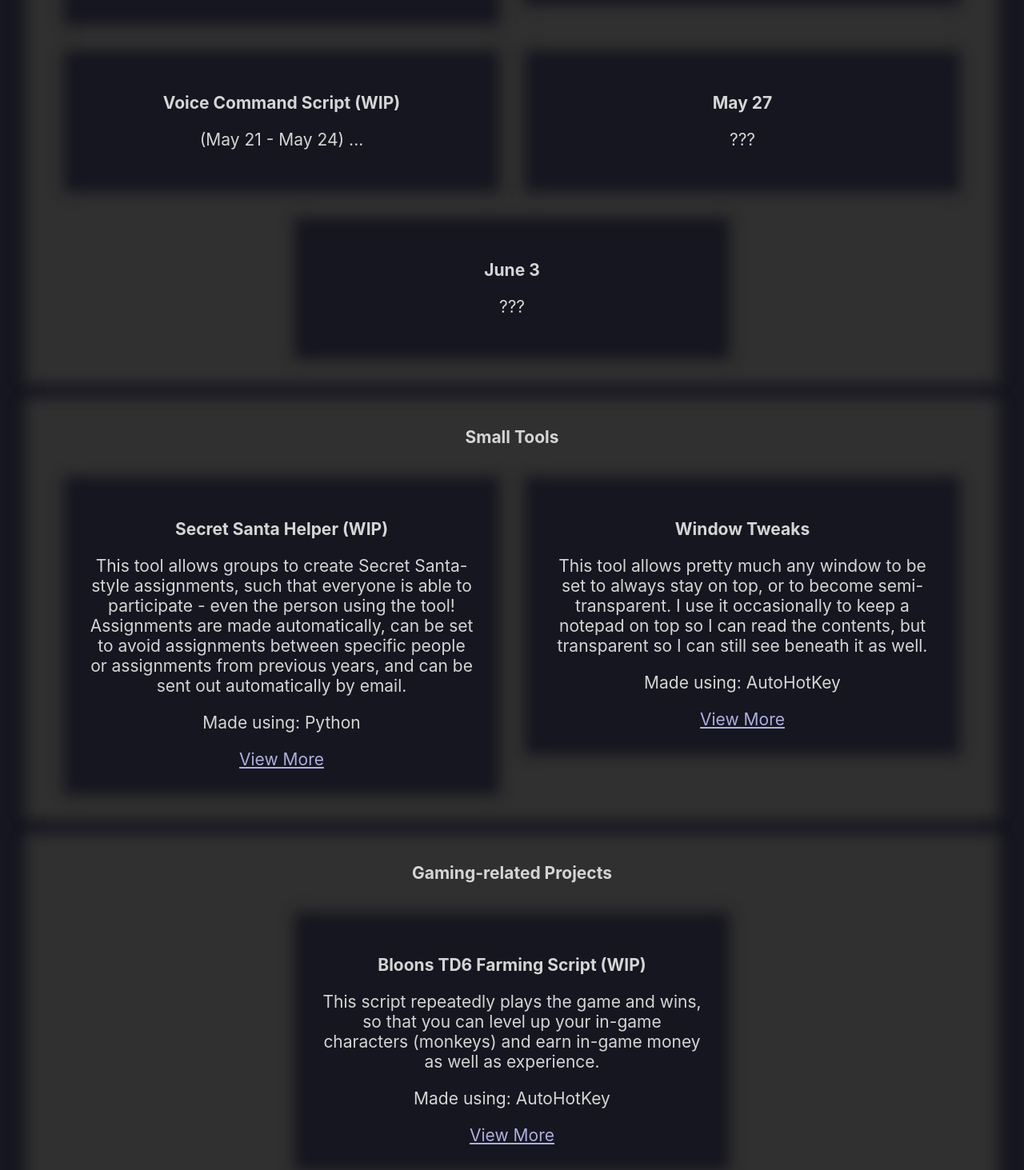
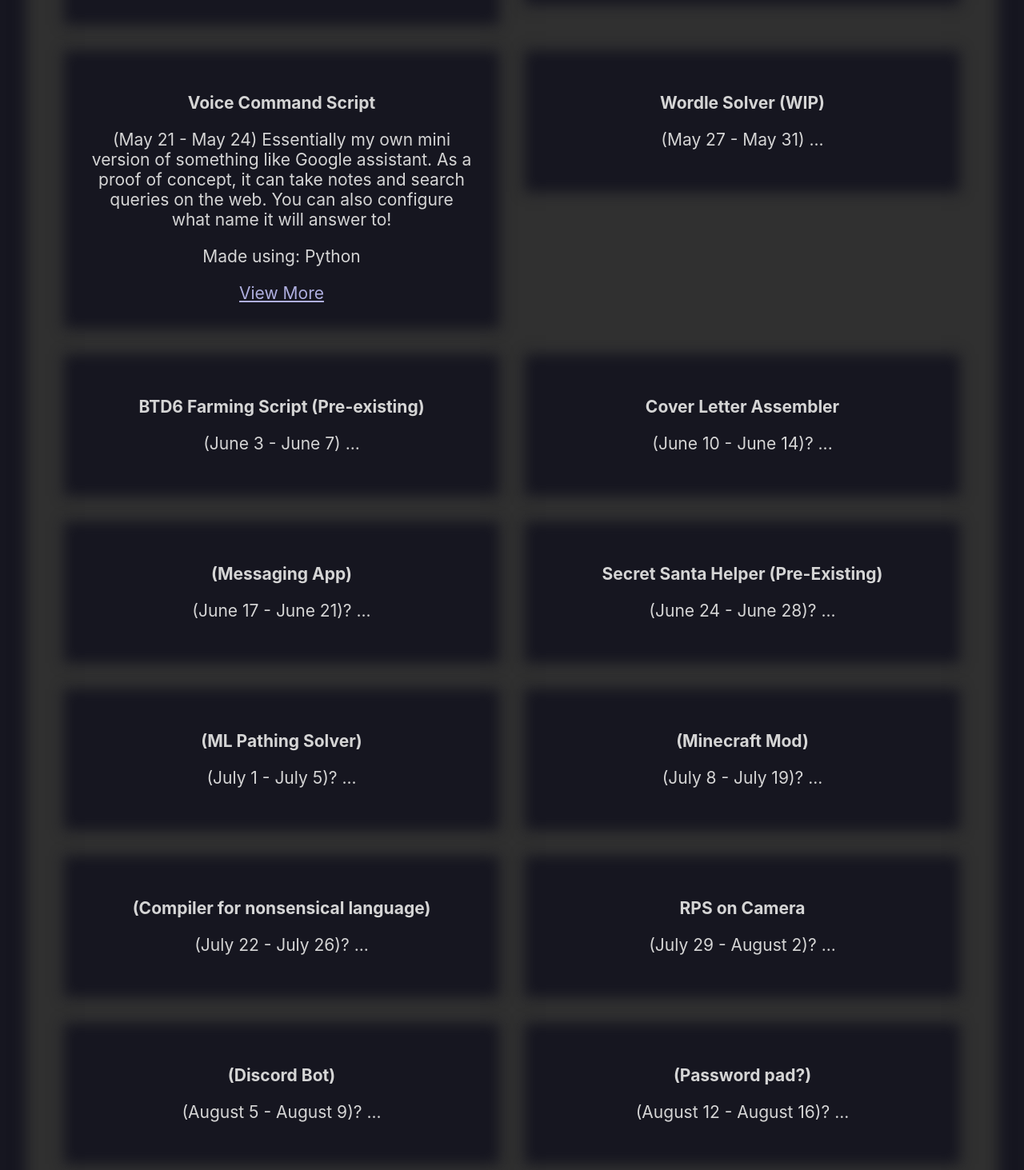
Before and after one commit to gavboi/gavboi.github.io, a React (Create React App) app: page / in a window 1280 px wide. Shown: the part 1147-2610 px from the top of the page at 80% size. Built offline with nearby package versions, Linux system fonts and the light colour scheme.

Commit message:
added voice command project

```diff
--- a/package.json
+++ b/package.json
@@ -1,7 +1,7 @@
 {
   "name": "my-app",
   "homepage": "https://gavboi.github.io",
-  "version": "2.1.1",
+  "version": "2.2.1",
   "private": true,
   "dependencies": {
     "@testing-library/jest-dom": "^5.17.0",
--- a/src/App.js
+++ b/src/App.js
@@ -38,22 +38,85 @@ function App() {
 				/>
 				<Project
 					name="Voice Command Script"
+					wip={false}
+					details="(May 21 - May 24) Essentially my own mini version of something like Google assistant. As a proof of concept, it can take notes and search queries on the web. You can also configure what name it will answer to!"
+          madeWith={["Python"]}
+					focusPage="https://github.com/gavboi/voice-commands"
+				/>
+				<Project
+					name="Wordle Solver"
 					wip={true}
-					details="(May 21 - May 24) ..."
+					details="(May 27 - May 31) ..."
           madeWith={[]}
 					focusPage=""
 				/>
 				<Project
-					name="May 27"
+					name="BTD6 Farming Script (Pre-existing)"
 					wip={false}
-					details="???"
+					details="(June 3 - June 7) ..."
           madeWith={[]}
 					focusPage=""
 				/>
 				<Project
-					name="June 3"
+					name="Cover Letter Assembler"
 					wip={false}
-					details="???"
+					details="(June 10 - June 14)? ..."
+          madeWith={[]}
+					focusPage=""
+				/>
+				<Project
+					name="(Messaging App)"
+					wip={false}
+					details="(June 17 - June 21)? ..."
+          madeWith={[]}
+					focusPage=""
+				/>
+				<Project
+					name="Secret Santa Helper (Pre-Existing)"
+					wip={false}
+					details="(June 24 - June 28)? ..."
+          madeWith={[]}
+					focusPage=""
+				/>
+				<Project
+					name="(ML Pathing Solver)"
+					wip={false}
+					details="(July 1 - July 5)? ..."
+          madeWith={[]}
+					focusPage=""
+				/>
+				<Project
+					name="(Minecraft Mod)"
+					wip={false}
+					details="(July 8 - July 19)? ..."
+          madeWith={[]}
+					focusPage=""
+				/>
+				<Project
+					name="(Compiler for nonsensical language)"
+					wip={false}
+					details="(July 22 - July 26)? ..."
+          madeWith={[]}
+					focusPage=""
+				/>
+				<Project
+					name="RPS on Camera"
+					wip={false}
+					details="(July 29 - August 2)? ..."
+          madeWith={[]}
+					focusPage=""
+				/>
+				<Project
+					name="(Discord Bot)"
+					wip={false}
+					details="(August 5 - August 9)? ..."
+          madeWith={[]}
+					focusPage=""
+				/>
+				<Project
+					name="(Password pad?)"
+					wip={false}
+					details="(August 12 - August 16)? ..."
           madeWith={[]}
 					focusPage=""
 				/>
```
